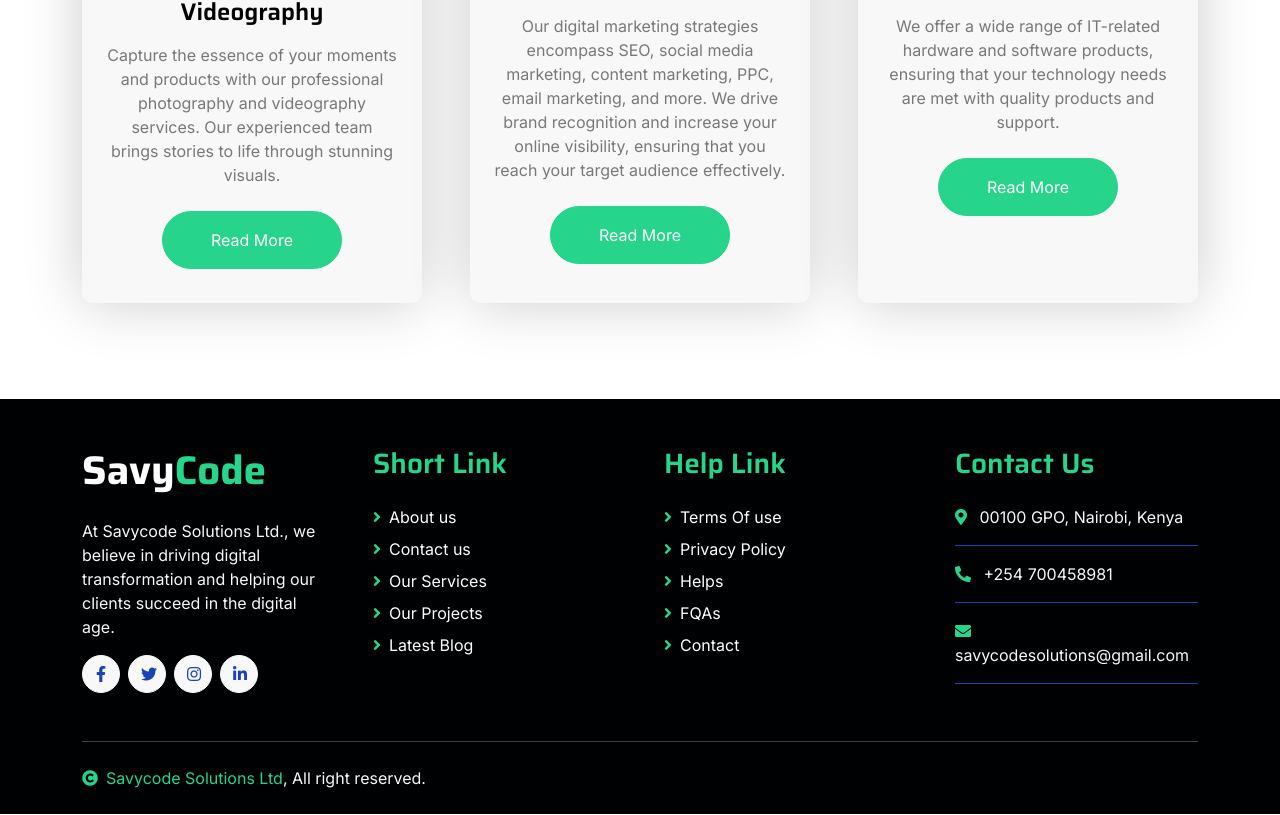
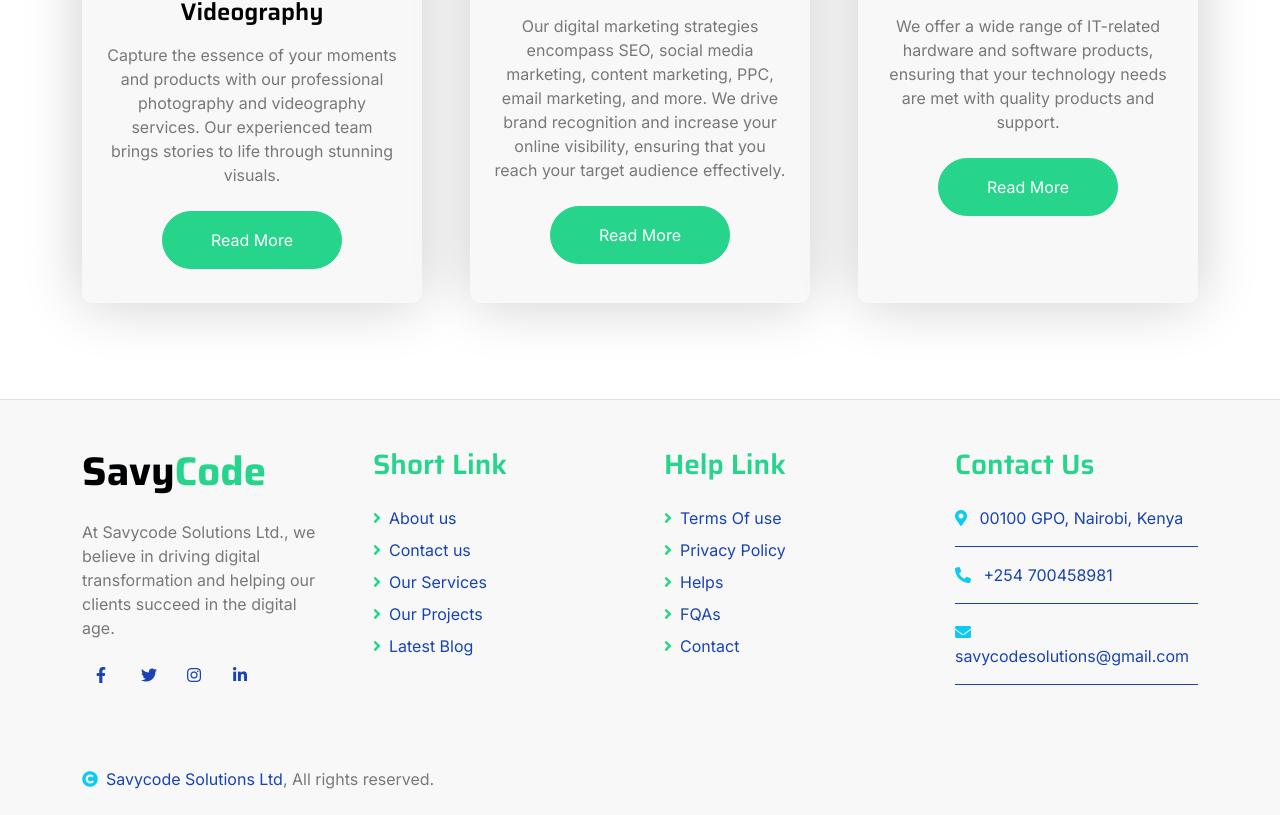
Before and after one commit to Ogola22/Savycode-Website, a Vue app: page /service in a window 1280 px wide. Shown: the part 1453-2268 px from the top of the page. Built offline with nearby package versions, Linux system fonts and the light colour scheme.

Commit message:
edited footer and other pages

```diff
--- a/src/components/HomeMaster/FooteterComponent.vue
+++ b/src/components/HomeMaster/FooteterComponent.vue
@@ -1,13 +1,13 @@
 <template>
     <!-- Footer Start -->
-    <div class="container-fluid footer bg-dark wow fadeIn" data-wow-delay=".3s">
+    <div class="container-fluid footer  wow fadeIn border-top bg-light" data-wow-delay=".3s">
         <div class="container pt-5 pb-4">
             <div class="row g-5">
                 <div class="col-lg-3 col-md-6">
                     <a href="index.html">
-                        <h1 class="text-white fw-bold d-block">Savy<span class="text-secondary">Code</span> </h1>
+                        <h1 class="text-black fw-bold d-block">Savy<span class="text-secondary">Code</span> </h1>
                     </a>
-                    <p class="mt-4 text-light">At Savycode Solutions Ltd., we believe in driving digital transformation and helping
+                    <p class="mt-4 text-black">At Savycode Solutions Ltd., we believe in driving digital transformation and helping
                          our clients succeed in the digital age.</p>
                     <div class="d-flex hightech-link">
                         <a href="" class="btn-light nav-fill btn btn-square rounded-circle me-2"><i
@@ -23,47 +23,47 @@
                 <div class="col-lg-3 col-md-6">
                     <a href="#" class="h3 text-secondary">Short Link</a>
                     <div class="mt-4 d-flex flex-column short-link">
-                        <a href="" class="mb-2 text-white"><i class="fas fa-angle-right text-secondary me-2"></i>About
+                        <a href="" class="mb-2 text-black"><i class="fas fa-angle-right text-secondary me-2"></i>About
                             us</a>
-                        <a href="" class="mb-2 text-white"><i class="fas fa-angle-right text-secondary me-2"></i>Contact
+                        <a href="" class="mb-2 text-black"><i class="fas fa-angle-right text-secondary me-2"></i>Contact
                             us</a>
-                        <a href="" class="mb-2 text-white"><i class="fas fa-angle-right text-secondary me-2"></i>Our
+                        <a href="" class="mb-2 text-black"><i class="fas fa-angle-right text-secondary me-2"></i>Our
                             Services</a>
-                        <a href="" class="mb-2 text-white"><i class="fas fa-angle-right text-secondary me-2"></i>Our
+                        <a href="" class="mb-2 text-black"><i class="fas fa-angle-right text-secondary me-2"></i>Our
                             Projects</a>
-                        <a href="" class="mb-2 text-white"><i class="fas fa-angle-right text-secondary me-2"></i>Latest
+                        <a href="" class="mb-2 text-black"><i class="fas fa-angle-right text-secondary me-2"></i>Latest
                             Blog</a>
                     </div>
                 </div>
                 <div class="col-lg-3 col-md-6">
                     <a href="#" class="h3 text-secondary">Help Link</a>
                     <div class="mt-4 d-flex flex-column help-link">
-                        <a href="" class="mb-2 text-white"><i class="fas fa-angle-right text-secondary me-2"></i>Terms Of
+                        <a href="" class="mb-2 text-black"><i class="fas fa-angle-right text-secondary me-2"></i>Terms Of
                             use</a>
-                        <a href="" class="mb-2 text-white"><i class="fas fa-angle-right text-secondary me-2"></i>Privacy
+                        <a href="" class="mb-2 text-black"><i class="fas fa-angle-right text-secondary me-2"></i>Privacy
                             Policy</a>
-                        <a href="" class="mb-2 text-white"><i class="fas fa-angle-right text-secondary me-2"></i>Helps</a>
-                        <a href="" class="mb-2 text-white"><i class="fas fa-angle-right text-secondary me-2"></i>FQAs</a>
-                        <a href="" class="mb-2 text-white"><i class="fas fa-angle-right text-secondary me-2"></i>Contact</a>
+                        <a href="" class="mb-2 text-black"><i class="fas fa-angle-right text-secondary me-2"></i>Helps</a>
+                        <a href="" class="mb-2 text-black"><i class="fas fa-angle-right text-secondary me-2"></i>FQAs</a>
+                        <a href="" class="mb-2 text-black"><i class="fas fa-angle-right text-secondary me-2"></i>Contact</a>
                     </div>
                 </div>
                 <div class="col-lg-3 col-md-6">
                     <a href="#" class="h3 text-secondary">Contact Us</a>
                     <div class="text-white mt-4 d-flex flex-column contact-link">
-                        <a href="#" class="pb-3 text-light border-bottom border-primary"><i
-                                class="fas fa-map-marker-alt text-secondary me-2"></i> 00100 GPO, Nairobi, Kenya</a>
-                        <a href="#" class="py-3 text-light border-bottom border-primary"><i
-                                class="fas fa-phone-alt text-secondary me-2"></i> +254 700458981</a>
-                        <a href="#" class="py-3 text-light border-bottom border-primary"><i
-                                class="fas fa-envelope text-secondary me-2"></i> savycodesolutions@gmail.com</a>
+                        <a href="#" class="pb-3 text-black border-bottom border-primary"><i
+                                class="fas fa-map-marker-alt text-info me-2"></i> 00100 GPO, Nairobi, Kenya</a>
+                        <a href="#" class="py-3 text-black border-bottom border-primary"><i
+                                class="fas fa-phone-alt text-info me-2"></i> +254 700458981</a>
+                        <a href="#" class="py-3 text-black border-bottom border-primary"><i
+                                class="fas fa-envelope text-info me-2"></i> savycodesolutions@gmail.com</a>
                     </div>
                 </div>
             </div>
             <hr class="text-light mt-5 mb-4">
             <div class="row">
                 <div class="col-md-6 text-center text-md-start">
-                    <span class="text-light"><a href="#" class="text-secondary"><i
-                                class="fas fa-copyright text-secondary me-2"></i>Savycode Solutions Ltd</a>, All right
+                    <span class="text-black"><a href="#" class="text-black"><i
+                                class="fas fa-copyright text-info me-2"></i>Savycode Solutions Ltd</a>, All rights
                         reserved.</span>
                 </div>
                 <div class="col-md-6 text-center text-md-end">
--- a/src/views/AboutView.vue
+++ b/src/views/AboutView.vue
@@ -6,7 +6,7 @@
             <nav aria-label="breadcrumb animated slideInDown">
                 <ol class="breadcrumb justify-content-center mb-0">
                     <li class="breadcrumb-item"><a><router-link to="/">Home</router-link></a></li>
-                    <li class="breadcrumb-item" aria-current="page">About</li>
+                    <li class="breadcrumb-item text-secondary" aria-current="page">About</li>
                 </ol>
             </nav>
         </div>
--- a/src/views/AgencyView.vue
+++ b/src/views/AgencyView.vue
@@ -6,7 +6,7 @@
             <nav aria-label="breadcrumb animated slideInDown">
                 <ol class="breadcrumb justify-content-center mb-0">
                     <li class="breadcrumb-item"><a><router-link to="/service">Services</router-link></a></li>
-                    <li class="breadcrumb-item" aria-current="page">Agency</li>
+                    <li class="breadcrumb-item text-secondary" aria-current="page">Agency</li>
                 </ol>
             </nav>
         </div>
--- a/src/views/ContactView.vue
+++ b/src/views/ContactView.vue
@@ -6,7 +6,7 @@
             <nav aria-label="breadcrumb animated slideInDown">
                 <ol class="breadcrumb justify-content-center mb-0">
                     <li class="breadcrumb-item"><a><router-link to="/">Home</router-link></a></li>
-                    <li class="breadcrumb-item" aria-current="page">Contact</li>
+                    <li class="breadcrumb-item text-secondary" aria-current="page">Contact</li>
                 </ol>
             </nav>
         </div>
--- a/src/views/ServicesView.vue
+++ b/src/views/ServicesView.vue
@@ -7,7 +7,7 @@
                 <ol class="breadcrumb justify-content-center mb-0">
                     <li class="breadcrumb-item"><a><router-link to="/">Home</router-link></a></li>
                     <li class="breadcrumb-item"><a><router-link to="/about">About</router-link></a></li>
-                    <li class="breadcrumb-item" aria-current="page">Services</li>
+                    <li class="breadcrumb-item text-secondary" aria-current="page">Services</li>
                 </ol>
             </nav>
         </div>
```
